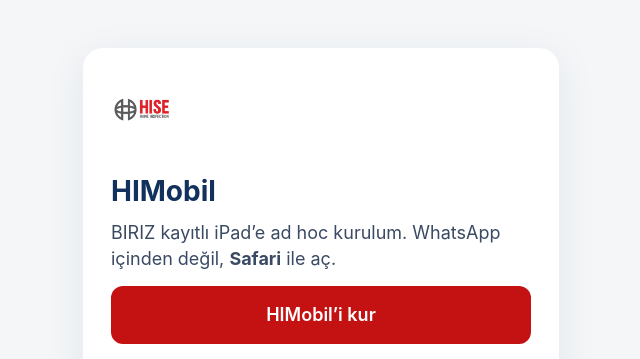
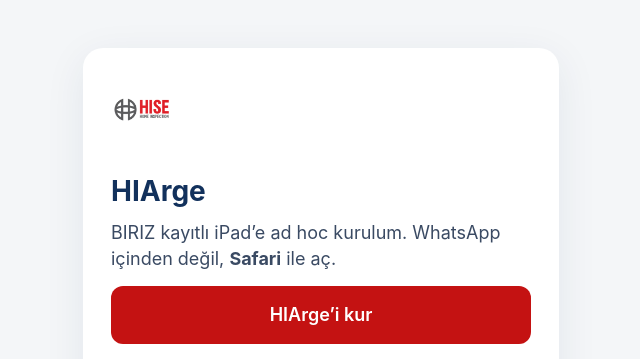
Before and after one commit to Biriz-Yazilim/himobil-ota, a plain HTML site: page index.html in a window 1280 px wide. Shown: the top 359 px of the page, 319-959 px from the left. Drawn offline with Linux system fonts and the light colour scheme.

Commit message:
Publish HIArge 1.1 ad hoc install page.

```diff
--- a/index.html
+++ b/index.html
@@ -3,7 +3,7 @@
 <head>
   <meta charset="utf-8">
   <meta name="viewport" content="width=device-width, initial-scale=1">
-  <title>HIMobil kur</title>
+  <title>HIArge kur</title>
   <style>
     :root { color-scheme: light; }
     body { margin: 0; font: 18px/1.45 -apple-system, BlinkMacSystemFont, "Segoe UI", sans-serif; background: #f4f6f8; color: #12315c; }
@@ -18,10 +18,10 @@
 </head>
 <body>
   <main>
-    <img class="icon" src="icon-512.png" alt="HIMobil">
-    <h1>HIMobil</h1>
+    <img class="icon" src="icon-512.png" alt="HIArge">
+    <h1>HIArge</h1>
     <p>BIRIZ kayıtlı iPad’e ad hoc kurulum. WhatsApp içinden değil, <strong>Safari</strong> ile aç.</p>
-    <p><a class="install" id="install" href="#">HIMobil’i kur</a></p>
+    <p><a class="install" id="install" href="#">HIArge’i kur</a></p>
     <ol>
       <li>Bu sayfayı iPad Safari’de aç.</li>
       <li>Kur’a dokun, <em>Install</em> de.</li>
```
Also changed, not shown: 3 other files.
